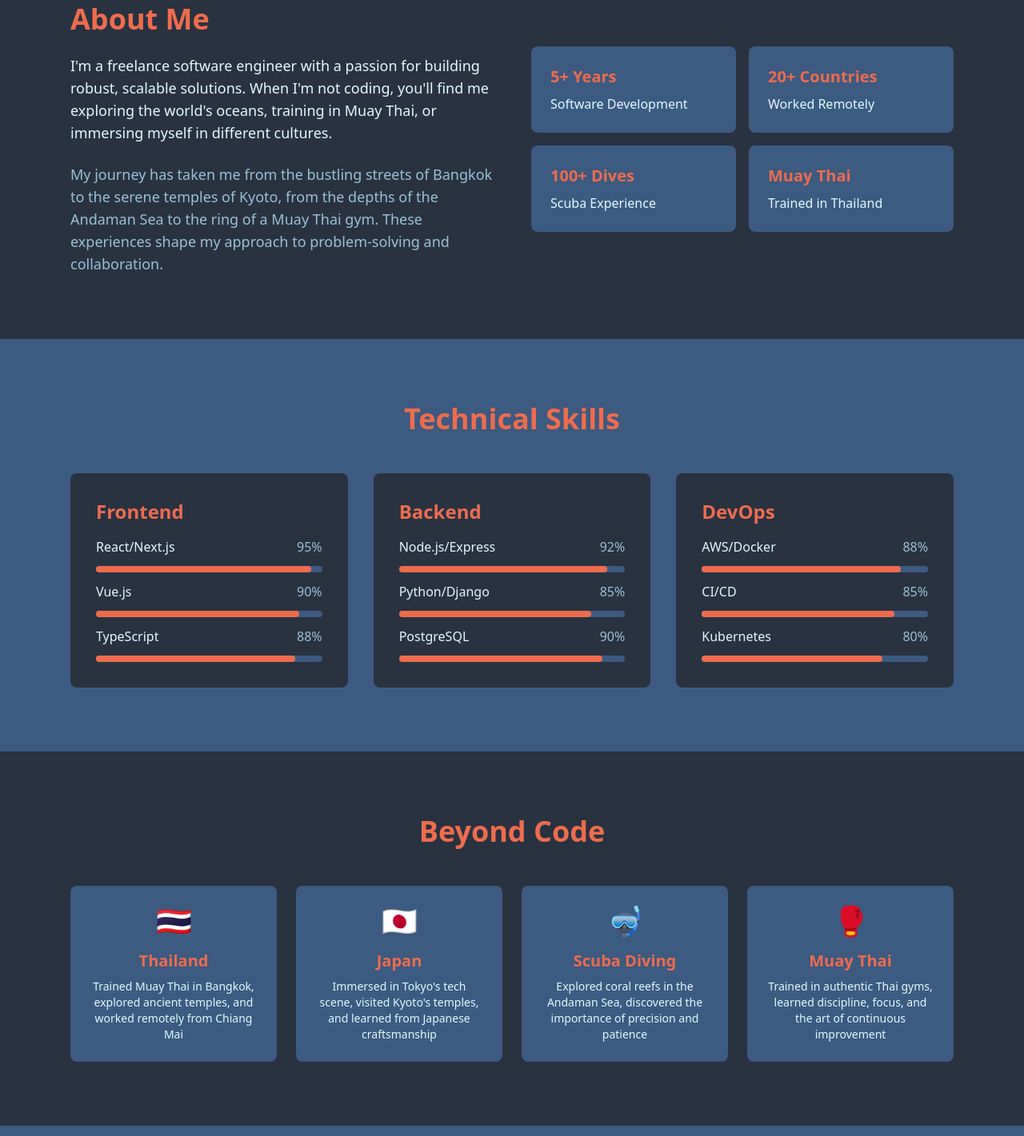
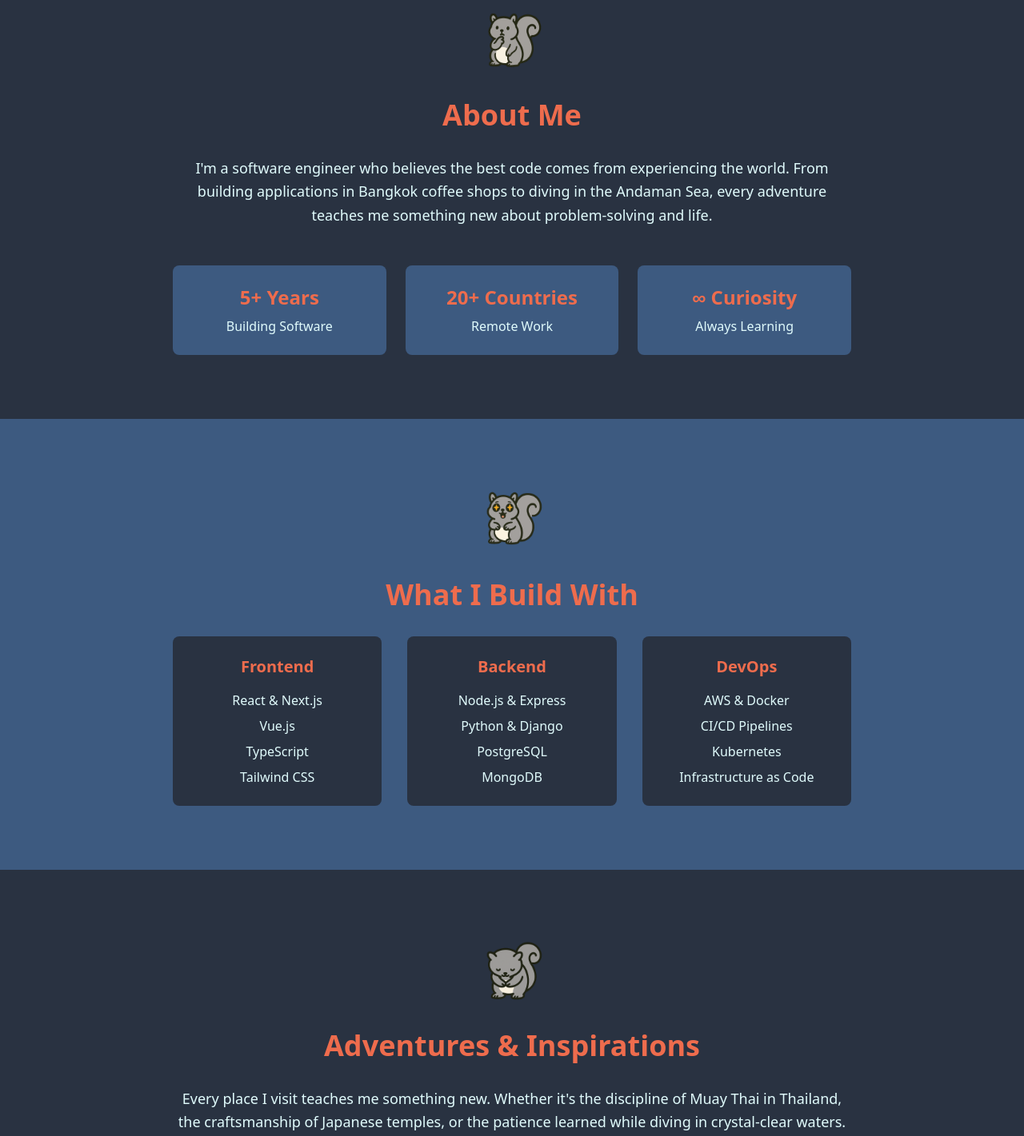
Before and after one commit to Nimzyow/foreverintransit, an Astro site: page / in a window 1280 px wide. Shown: the part 876-2297 px from the top of the page at 80% size. Built offline with nearby package versions, Linux system fonts and the light colour scheme; Astro itself is replaced by a stand-in of ours.

Commit message:
good start to mascot

```diff
--- a/src/pages/index.astro
+++ b/src/pages/index.astro
@@ -4,198 +4,139 @@ import "../styles/globals.css";
 <div class="min-h-screen bg-[var(--color-primary)]">
   <!-- Hero Section -->
   <section class="relative h-screen flex items-center justify-center overflow-hidden">
-    <!-- Background Pattern (inspired by Thai temple patterns) -->
-    <div class="absolute inset-0 opacity-10">
-      <div class="absolute top-10 left-10 w-32 h-32 border-2 border-[var(--color-accent)] rotate-45"></div>
-      <div class="absolute top-20 right-20 w-24 h-24 border-2 border-[var(--color-highlight)] rotate-12"></div>
-      <div class="absolute bottom-20 left-1/4 w-16 h-16 border-2 border-[var(--color-secondary)] rotate-90"></div>
+    <div class="text-center z-10 max-w-4xl mx-auto px-6">
+      <!-- Squirrel Mascot -->
+      <div class="mb-8">
+        <img
+          src="/squirrel_wave.png"
+          alt="Friendly squirrel mascot waving hello"
+          class="w-32 h-32 mx-auto mb-4 hover:scale-110 transition-transform duration-300"
+        />
       </div>
 
-    <div class="text-center z-10">
-      <h1 class="text-6xl md:text-8xl font-bold mb-6 text-[var(--color-highlight)]">
+      <h1 class="text-5xl md:text-7xl font-bold mb-6 text-[var(--color-highlight)]">
         Nima Soufiani
       </h1>
-      <p class="text-2xl md:text-3xl mb-8 text-[var(--color-accent)]">
+      <p class="text-xl md:text-2xl mb-8 text-[var(--color-accent)]">
         Software Engineer & Digital Nomad
       </p>
-      <div class="flex flex-wrap justify-center gap-4 text-[var(--color-secondary)]">
-        <span class="px-4 py-2 border border-[var(--color-secondary)] rounded-full">Full-Stack Development</span>
-        <span class="px-4 py-2 border border-[var(--color-secondary)] rounded-full">Cloud Architecture</span>
-        <span class="px-4 py-2 border border-[var(--color-secondary)] rounded-full">DevOps</span>
-      </div>
+      <p class="text-lg text-[var(--color-secondary)] mb-8 max-w-2xl mx-auto">
+        Building software while exploring the world. Always curious, always learning.
+      </p>
     </div>
   </section>
 
   <!-- About Section -->
   <section class="py-20 bg-[var(--color-dark)]">
-    <div class="max-w-6xl mx-auto px-6">
-      <div class="grid md:grid-cols-2 gap-12 items-center">
-        <div>
-          <h2 class="text-4xl font-bold mb-6 text-[var(--color-highlight)]">About Me</h2>
-          <p class="text-lg mb-6 text-[var(--color-accent)]">
-            I'm a freelance software engineer with a passion for building robust, scalable solutions.
-            When I'm not coding, you'll find me exploring the world's oceans, training in Muay Thai,
-            or immersing myself in different cultures.
+    <div class="max-w-4xl mx-auto px-6 text-center">
+      <div class="flex justify-center mb-6">
+        <img
+          src="/squirrel_think.png"
+          alt="Thoughtful squirrel mascot"
+          class="w-24 h-24 hover:rotate-12 transition-transform duration-300"
+        />
+      </div>
+      <h2 class="text-4xl font-bold mb-8 text-[var(--color-highlight)]">About Me</h2>
+      <p class="text-lg mb-8 text-[var(--color-accent)] leading-relaxed">
+        I'm a software engineer who believes the best code comes from experiencing the world.
+        From building applications in Bangkok coffee shops to diving in the Andaman Sea,
+        every adventure teaches me something new about problem-solving and life.
       </p>
-          <p class="text-lg text-[var(--color-secondary)]">
-            My journey has taken me from the bustling streets of Bangkok to the serene temples of Kyoto,
-            from the depths of the Andaman Sea to the ring of a Muay Thai gym. These experiences shape
-            my approach to problem-solving and collaboration.
-          </p>
-        </div>
-        <div class="grid grid-cols-2 gap-4">
-          <!-- Experience Cards -->
+
+      <!-- Simple Stats -->
+      <div class="grid md:grid-cols-3 gap-6 mt-12">
         <div class="bg-[var(--color-primary)] p-6 rounded-lg">
-            <h3 class="text-xl font-bold mb-2 text-[var(--color-highlight)]">5+ Years</h3>
-            <p class="text-[var(--color-accent)]">Software Development</p>
+          <h3 class="text-2xl font-bold mb-2 text-[var(--color-highlight)]">5+ Years</h3>
+          <p class="text-[var(--color-accent)]">Building Software</p>
         </div>
         <div class="bg-[var(--color-primary)] p-6 rounded-lg">
-            <h3 class="text-xl font-bold mb-2 text-[var(--color-highlight)]">20+ Countries</h3>
-            <p class="text-[var(--color-accent)]">Worked Remotely</p>
+          <h3 class="text-2xl font-bold mb-2 text-[var(--color-highlight)]">20+ Countries</h3>
+          <p class="text-[var(--color-accent)]">Remote Work</p>
         </div>
         <div class="bg-[var(--color-primary)] p-6 rounded-lg">
-            <h3 class="text-xl font-bold mb-2 text-[var(--color-highlight)]">100+ Dives</h3>
-            <p class="text-[var(--color-accent)]">Scuba Experience</p>
+          <h3 class="text-2xl font-bold mb-2 text-[var(--color-highlight)]">∞ Curiosity</h3>
+          <p class="text-[var(--color-accent)]">Always Learning</p>
         </div>
-          <div class="bg-[var(--color-primary)] p-6 rounded-lg">
-            <h3 class="text-xl font-bold mb-2 text-[var(--color-highlight)]">Muay Thai</h3>
-            <p class="text-[var(--color-accent)]">Trained in Thailand</p>
+      </div>
+    </div>
+  </section>
+
+  <!-- Skills Section -->
+  <section class="py-20 bg-[var(--color-primary)]">
+    <div class="max-w-4xl mx-auto px-6 text-center">
+      <div class="flex justify-center mb-6">
+        <img
+          src="/squirrel_starry_eyes.png"
+          alt="Excited squirrel mascot with starry eyes"
+          class="w-24 h-24 hover:bounce transition-transform duration-300"
+        />
+      </div>
+      <h2 class="text-4xl font-bold mb-8 text-[var(--color-highlight)]">What I Build With</h2>
+
+      <div class="grid md:grid-cols-3 gap-8">
+        <div class="bg-[var(--color-dark)] p-6 rounded-lg">
+          <h3 class="text-xl font-bold mb-4 text-[var(--color-highlight)]">Frontend</h3>
+          <div class="space-y-2 text-[var(--color-accent)]">
+            <p>React & Next.js</p>
+            <p>Vue.js</p>
+            <p>TypeScript</p>
+            <p>Tailwind CSS</p>
+          </div>
+        </div>
+
+        <div class="bg-[var(--color-dark)] p-6 rounded-lg">
+          <h3 class="text-xl font-bold mb-4 text-[var(--color-highlight)]">Backend</h3>
+          <div class="space-y-2 text-[var(--color-accent)]">
+            <p>Node.js & Express</p>
+            <p>Python & Django</p>
+            <p>PostgreSQL</p>
+            <p>MongoDB</p>
+          </div>
+        </div>
+
+        <div class="bg-[var(--color-dark)] p-6 rounded-lg">
+          <h3 class="text-xl font-bold mb-4 text-[var(--color-highlight)]">DevOps</h3>
+          <div class="space-y-2 text-[var(--color-accent)]">
+            <p>AWS & Docker</p>
+            <p>CI/CD Pipelines</p>
+            <p>Kubernetes</p>
+            <p>Infrastructure as Code</p>
           </div>
         </div>
       </div>
     </div>
   </section>
 
-  <!-- Skills Section (Inspired by Japanese minimalism) -->
-  <section class="py-20 bg-[var(--color-primary)]">
-    <div class="max-w-6xl mx-auto px-6">
-      <h2 class="text-4xl font-bold mb-12 text-center text-[var(--color-highlight)]">Technical Skills</h2>
-      <div class="grid md:grid-cols-3 gap-8">
-        <!-- Frontend -->
-        <div class="bg-[var(--color-dark)] p-8 rounded-lg">
-          <h3 class="text-2xl font-bold mb-4 text-[var(--color-highlight)]">Frontend</h3>
-          <div class="space-y-3 text-[var(--color-accent)]">
-            <div class="flex justify-between">
-              <span>React/Next.js</span>
-              <span class="text-[var(--color-secondary)]">95%</span>
+  <!-- Adventures Section -->
+  <section class="py-20 bg-[var(--color-dark)]">
+    <div class="max-w-4xl mx-auto px-6 text-center">
+      <div class="flex justify-center mb-6">
+        <img
+          src="/squirrel_bow.png"
+          alt="Polite squirrel mascot taking a bow"
+          class="w-24 h-24 hover:scale-110 transition-transform duration-300"
+        />
       </div>
-            <div class="w-full bg-[var(--color-primary)] rounded-full h-2">
-              <div class="bg-[var(--color-highlight)] h-2 rounded-full" style="width: 95%"></div>
-            </div>
-            <div class="flex justify-between">
-              <span>Vue.js</span>
-              <span class="text-[var(--color-secondary)]">90%</span>
-            </div>
-            <div class="w-full bg-[var(--color-primary)] rounded-full h-2">
-              <div class="bg-[var(--color-highlight)] h-2 rounded-full" style="width: 90%"></div>
-            </div>
-            <div class="flex justify-between">
-              <span>TypeScript</span>
-              <span class="text-[var(--color-secondary)]">88%</span>
-            </div>
-            <div class="w-full bg-[var(--color-primary)] rounded-full h-2">
-              <div class="bg-[var(--color-highlight)] h-2 rounded-full" style="width: 88%"></div>
-            </div>
-          </div>
-        </div>
+      <h2 class="text-4xl font-bold mb-8 text-[var(--color-highlight)]">Adventures & Inspirations</h2>
+      <p class="text-lg mb-12 text-[var(--color-accent)] leading-relaxed">
+        Every place I visit teaches me something new. Whether it's the discipline of Muay Thai in Thailand,
+        the craftsmanship of Japanese temples, or the patience learned while diving in crystal-clear waters.
+      </p>
 
-        <!-- Backend -->
-        <div class="bg-[var(--color-dark)] p-8 rounded-lg">
-          <h3 class="text-2xl font-bold mb-4 text-[var(--color-highlight)]">Backend</h3>
-          <div class="space-y-3 text-[var(--color-accent)]">
-            <div class="flex justify-between">
-              <span>Node.js/Express</span>
-              <span class="text-[var(--color-secondary)]">92%</span>
-            </div>
-            <div class="w-full bg-[var(--color-primary)] rounded-full h-2">
-              <div class="bg-[var(--color-highlight)] h-2 rounded-full" style="width: 92%"></div>
-            </div>
-            <div class="flex justify-between">
-              <span>Python/Django</span>
-              <span class="text-[var(--color-secondary)]">85%</span>
-            </div>
-            <div class="w-full bg-[var(--color-primary)] rounded-full h-2">
-              <div class="bg-[var(--color-highlight)] h-2 rounded-full" style="width: 85%"></div>
-            </div>
-            <div class="flex justify-between">
-              <span>PostgreSQL</span>
-              <span class="text-[var(--color-secondary)]">90%</span>
-            </div>
-            <div class="w-full bg-[var(--color-primary)] rounded-full h-2">
-              <div class="bg-[var(--color-highlight)] h-2 rounded-full" style="width: 90%"></div>
-            </div>
-          </div>
-        </div>
-
-        <!-- DevOps -->
-        <div class="bg-[var(--color-dark)] p-8 rounded-lg">
-          <h3 class="text-2xl font-bold mb-4 text-[var(--color-highlight)]">DevOps</h3>
-          <div class="space-y-3 text-[var(--color-accent)]">
-            <div class="flex justify-between">
-              <span>AWS/Docker</span>
-              <span class="text-[var(--color-secondary)]">88%</span>
-            </div>
-            <div class="w-full bg-[var(--color-primary)] rounded-full h-2">
-              <div class="bg-[var(--color-highlight)] h-2 rounded-full" style="width: 88%"></div>
-            </div>
-            <div class="flex justify-between">
-              <span>CI/CD</span>
-              <span class="text-[var(--color-secondary)]">85%</span>
-            </div>
-            <div class="w-full bg-[var(--color-primary)] rounded-full h-2">
-              <div class="bg-[var(--color-highlight)] h-2 rounded-full" style="width: 85%"></div>
-            </div>
-            <div class="flex justify-between">
-              <span>Kubernetes</span>
-              <span class="text-[var(--color-secondary)]">80%</span>
-            </div>
-            <div class="w-full bg-[var(--color-primary)] rounded-full h-2">
-              <div class="bg-[var(--color-highlight)] h-2 rounded-full" style="width: 80%"></div>
-            </div>
-          </div>
-        </div>
-      </div>
-    </div>
-  </section>
-
-  <!-- Adventure Section (Inspired by travel and diving) -->
-  <section class="py-20 bg-[var(--color-dark)]">
-    <div class="max-w-6xl mx-auto px-6">
-      <h2 class="text-4xl font-bold mb-12 text-center text-[var(--color-highlight)]">Beyond Code</h2>
-      <div class="grid md:grid-cols-2 lg:grid-cols-4 gap-6">
-        <!-- Thailand -->
-        <div class="bg-[var(--color-primary)] p-6 rounded-lg text-center">
-          <div class="text-4xl mb-4">🇹🇭</div>
-          <h3 class="text-xl font-bold mb-2 text-[var(--color-highlight)]">Thailand</h3>
-          <p class="text-[var(--color-accent)] text-sm">
-            Trained Muay Thai in Bangkok, explored ancient temples, and worked remotely from Chiang Mai
+      <div class="grid md:grid-cols-2 gap-8">
+        <div class="bg-[var(--color-primary)] p-8 rounded-lg">
+          <div class="text-4xl mb-4">🌏</div>
+          <h3 class="text-xl font-bold mb-4 text-[var(--color-highlight)]">Digital Nomad Life</h3>
+          <p class="text-[var(--color-accent)]">
+            Working from Bangkok coffee shops, Tokyo co-working spaces, and beachside cafes across Southeast Asia.
           </p>
         </div>
 
-        <!-- Japan -->
-        <div class="bg-[var(--color-primary)] p-6 rounded-lg text-center">
-          <div class="text-4xl mb-4">🇯🇵</div>
-          <h3 class="text-xl font-bold mb-2 text-[var(--color-highlight)]">Japan</h3>
-          <p class="text-[var(--color-accent)] text-sm">
-            Immersed in Tokyo's tech scene, visited Kyoto's temples, and learned from Japanese craftsmanship
-          </p>
-        </div>
-
-        <!-- Scuba Diving -->
-        <div class="bg-[var(--color-primary)] p-6 rounded-lg text-center">
-          <div class="text-4xl mb-4">🤿</div>
-          <h3 class="text-xl font-bold mb-2 text-[var(--color-highlight)]">Scuba Diving</h3>
-          <p class="text-[var(--color-accent)] text-sm">
-            Explored coral reefs in the Andaman Sea, discovered the importance of precision and patience
-          </p>
-        </div>
-
-        <!-- Muay Thai -->
-        <div class="bg-[var(--color-primary)] p-6 rounded-lg text-center">
+        <div class="bg-[var(--color-primary)] p-8 rounded-lg">
           <div class="text-4xl mb-4">🥊</div>
-          <h3 class="text-xl font-bold mb-2 text-[var(--color-highlight)]">Muay Thai</h3>
-          <p class="text-[var(--color-accent)] text-sm">
-            Trained in authentic Thai gyms, learned discipline, focus, and the art of continuous improvement
+          <h3 class="text-xl font-bold mb-4 text-[var(--color-highlight)]">Continuous Learning</h3>
+          <p class="text-[var(--color-accent)]">
+            From Muay Thai training to scuba diving, always pushing boundaries and embracing new challenges.
           </p>
         </div>
       </div>
@@ -205,26 +146,40 @@ import "../styles/globals.css";
   <!-- Contact Section -->
   <section class="py-20 bg-[var(--color-primary)]">
     <div class="max-w-4xl mx-auto px-6 text-center">
-      <h2 class="text-4xl font-bold mb-8 text-[var(--color-highlight)]">Ready to Build Something Amazing?</h2>
-      <p class="text-xl mb-8 text-[var(--color-accent)]">
-        Whether you need a full-stack application, cloud infrastructure, or just want to discuss your next project,
-        I'm here to help bring your vision to life.
+      <div class="flex justify-center mb-6">
+        <img
+          src="/squirrel_one_arm_wave.png"
+          alt="Friendly squirrel mascot waving"
+          class="w-24 h-24 hover:scale-110 transition-transform duration-300"
+        />
+      </div>
+      <h2 class="text-4xl font-bold mb-8 text-[var(--color-highlight)]">Let's Build Something Together!</h2>
+      <p class="text-xl mb-8 text-[var(--color-accent)] leading-relaxed">
+        Got an idea? Need a reliable developer who understands both code and culture?
+        Let's chat about bringing your vision to life.
       </p>
       <div class="flex flex-wrap justify-center gap-4">
-        <button class="px-8 py-4 bg-[var(--color-highlight)] text-[var(--color-dark)] rounded-lg font-bold text-lg hover:bg-[var(--color-secondary)] transition-colors">
-          Start a Project
+        <button class="px-8 py-4 bg-[var(--color-highlight)] text-[var(--color-dark)] rounded-lg font-bold text-lg hover:bg-[var(--color-secondary)] transition-colors hover:scale-105 transform duration-200">
+          Get In Touch
         </button>
-        <button class="px-8 py-4 border-2 border-[var(--color-accent)] text-[var(--color-accent)] rounded-lg font-bold text-lg hover:bg-[var(--color-accent)] hover:text-[var(--color-dark)] transition-colors">
-          View Portfolio
+        <button class="px-8 py-4 border-2 border-[var(--color-accent)] text-[var(--color-accent)] rounded-lg font-bold text-lg hover:bg-[var(--color-accent)] hover:text-[var(--color-dark)] transition-colors hover:scale-105 transform duration-200">
+          See My Work
         </button>
       </div>
     </div>
   </section>
 
   <!-- Footer -->
-  <footer class="py-8 bg-[var(--color-dark)] text-center">
+  <footer class="py-12 bg-[var(--color-dark)] text-center">
+    <div class="flex justify-center mb-4">
+      <img
+        src="/squirrel_think.png"
+        alt="Thoughtful squirrel mascot"
+        class="w-16 h-16 opacity-70"
+      />
+    </div>
     <p class="text-[var(--color-secondary)]">
-      © 2024 Nima Soufiani. Built with passion, deployed from around the world.
+      © 2024 Nima Soufiani. Built with curiosity, deployed with adventure.
     </p>
   </footer>
 </div>
```
Also changed, not shown: public/squirrel_bow.png (added), public/squirrel_one_arm_wave.png (added), public/squirrel_starry_eyes.png (added), public/squirrel_think.png (added), public/squirrel_wave.png (added). Lines whose indentation alone changed are shown as unchanged.
